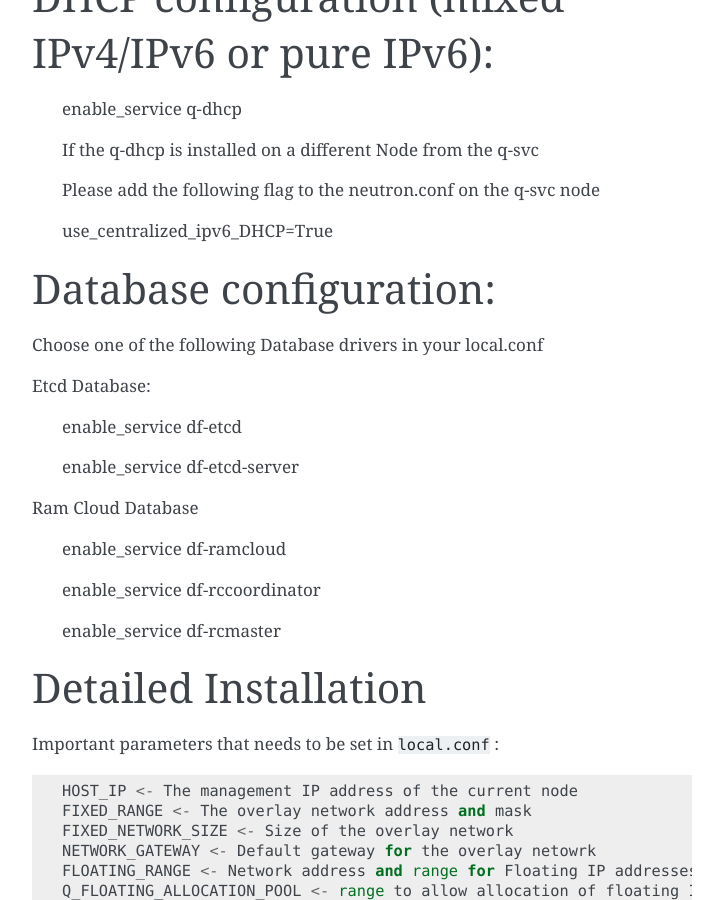
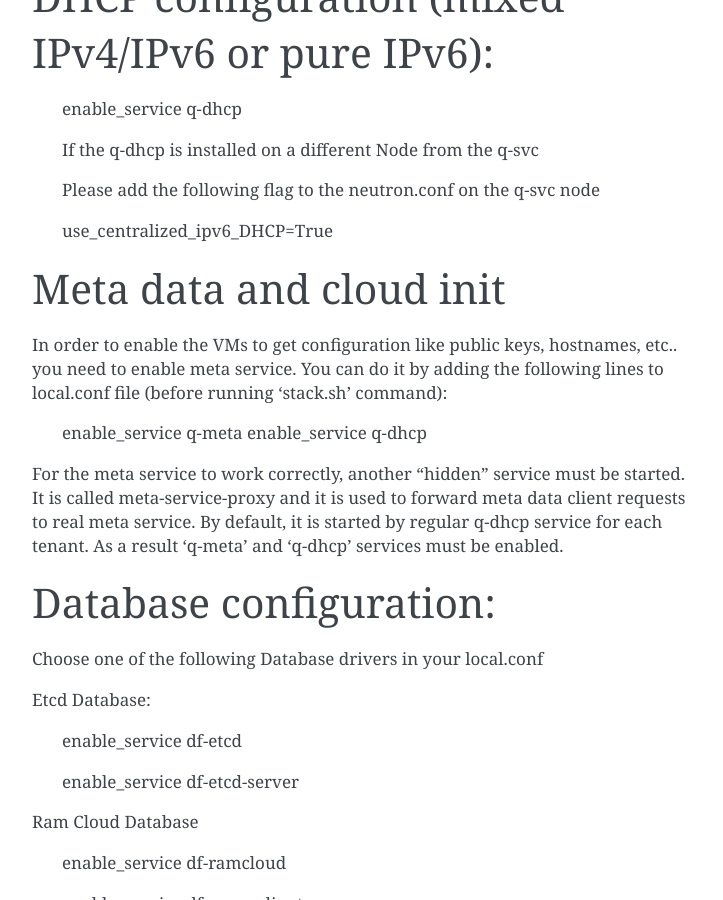
Before and after one commit to openstack-archive/dragonflow, a Sphinx documentation site: the page built from doc/source/readme.rst, in a window 1280 px wide and 900 px high, scrolled down 969 px. Shown: the whole window, without its empty margins (388-1111 px from the left). Built offline with Sphinx 7.4.7, drawn with Linux system fonts in a browser that asks for light colours; pages that are not in the unit, such as notebooks, are missing from menus; some of the changed text lies outside the part shown.

Commit message:
Add howto steps to enable meta service
Change-Id: I8f4637c3b771f8bf53f1861d64c1a19c8c50f991
Closes-bug: #1535334

```diff
--- a/doc/source/readme.rst
+++ b/doc/source/readme.rst
@@ -53,6 +53,22 @@ DHCP configuration (mixed IPv4/IPv6 or pure IPv6):
 
    use_centralized_ipv6_DHCP=True
 
+Meta data and cloud init
+------------------------
+
+In order to enable the VMs to get configuration like public keys,
+hostnames, etc.. you need to enable meta service. You can do it
+by adding the following lines to local.conf file (before running
+'stack.sh' command):
+
+  enable_service q-meta
+  enable_service q-dhcp
+
+For the meta service to work correctly, another "hidden" service
+must be started. It is called meta-service-proxy and it is
+used to forward meta data client requests to real meta service.
+By default, it is started by regular q-dhcp service for each tenant.
+As a result 'q-meta' and 'q-dhcp' services must be enabled.
 
 Database configuration:
 -----------------------
```
